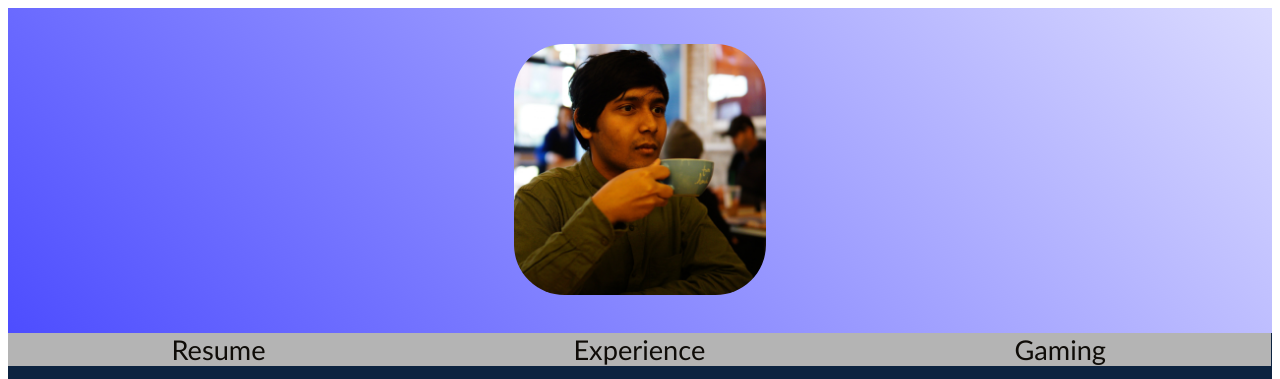
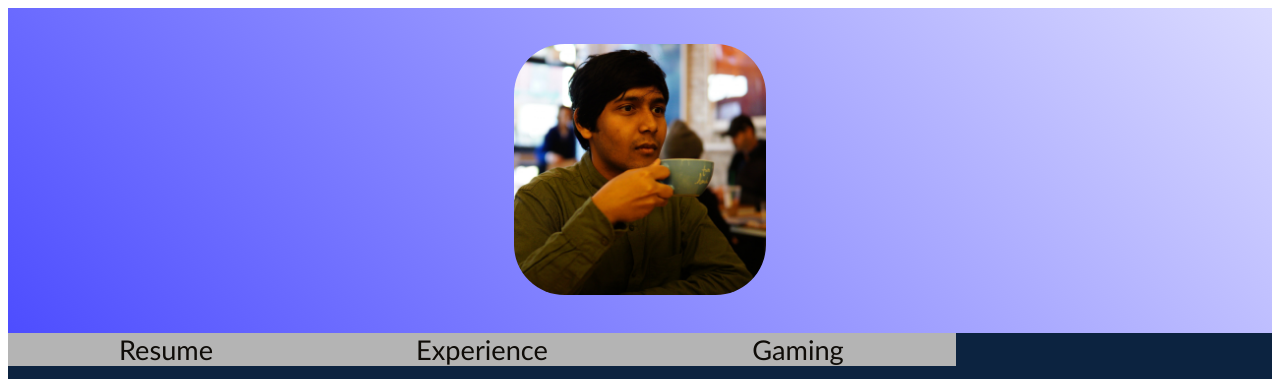
Before and after one commit to Oeshic/Oeshic.github.io, a plain HTML site: page index.html in a window 1280 px wide. Shown: the top 379 px of the page. Drawn offline with Linux system fonts and the light colour scheme.

Commit message:
VFX CSS attempt

```diff
--- a/css/Portfolio_Draft_CSS_1.1.css
+++ b/css/Portfolio_Draft_CSS_1.1.css
@@ -30,7 +30,7 @@
 
 .Column_Link{
     float: left;
-    width: 33.3%;
+    width: 25%;
     /* background-color: blue; */
     text-align: center;
     color: rgb(15,12,8);
```
